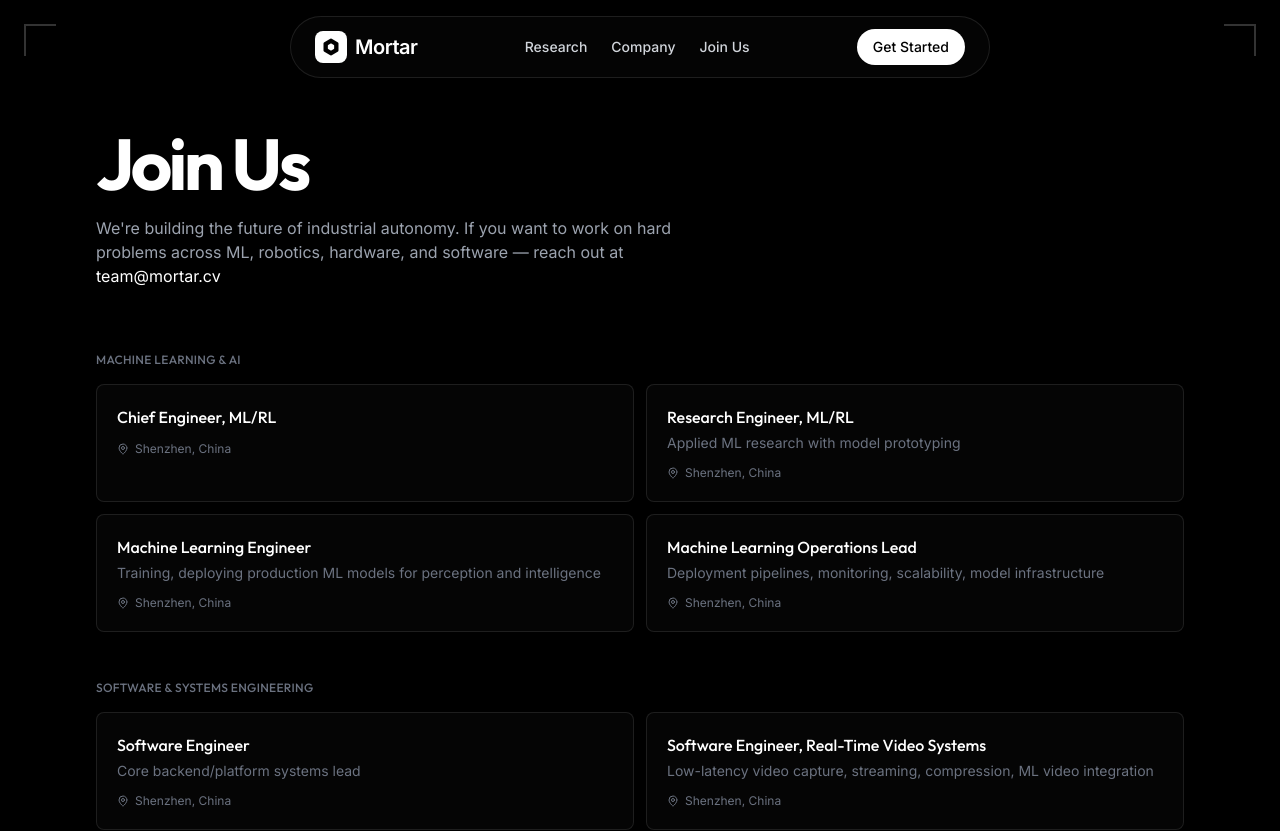
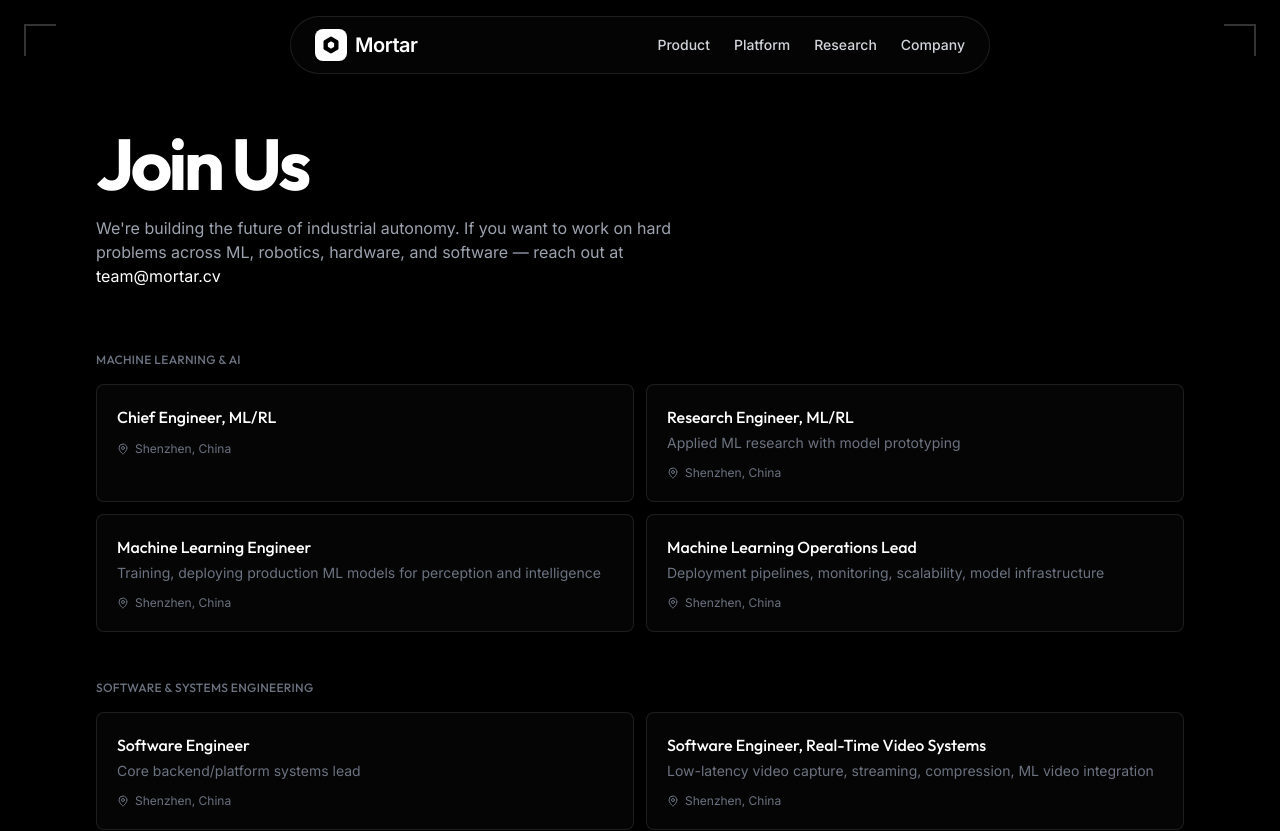
Before and after one commit to rboukhanifi/getmortar, a React (Vite) app: page /join in a window 1280 px wide. Shown: the top 831 px of the page. Built offline with nearby package versions, Linux system fonts and the light colour scheme.

Commit message:
Update navbar: remove Join Us and Get Started, add Product and Platform links
Co-Authored-By: Claude Opus 4.6 <noreply@anthropic.com>

```diff
--- a/src/components/Navbar.tsx
+++ b/src/components/Navbar.tsx
@@ -16,15 +16,11 @@ const Navbar: React.FC = () => {
 
                     {/* Desktop Navigation */}
                     <div className="hidden md:flex items-center gap-6 font-medium text-gray-300 text-sm">
+                        <Link to="/product" className="hover:text-white transition-colors">Product</Link>
+                        <Link to="/platform" className="hover:text-white transition-colors">Platform</Link>
                         <Link to="/research" className="hover:text-white transition-colors">Research</Link>
                         <Link to="/company" className="hover:text-white transition-colors">Company</Link>
-                        <Link to="/join" className="hover:text-white transition-colors">Join Us</Link>
                     </div>
-
-                    <div className="flex items-center gap-3">
-                        <Link to="/get-started" className="rounded-full font-medium hidden sm:block px-4 py-2 text-sm bg-white text-black hover:bg-gray-200 transition-colors">
-                            Get Started
-                        </Link>
 
                     {/* Mobile Menu Button */}
                     <button
@@ -35,7 +31,6 @@ const Navbar: React.FC = () => {
                         {mobileMenuOpen ? <X size={24} /> : <Menu size={24} />}
                     </button>
                 </div>
-                </div>
             </nav>
 
             {/* Mobile Menu Overlay */}
@@ -44,6 +39,20 @@ const Navbar: React.FC = () => {
                     <div className="absolute inset-0 bg-black/50 backdrop-blur-sm" onClick={() => setMobileMenuOpen(false)} />
                     <div className="absolute top-20 left-4 right-4 rounded-2xl p-6 shadow-2xl bg-[#050505] border border-white/10">
                         <div className="flex flex-col gap-4">
+                            <Link
+                                to="/product"
+                                onClick={() => setMobileMenuOpen(false)}
+                                className="text-lg font-medium py-3 px-4 rounded-lg text-white hover:bg-white/10 transition-colors"
+                            >
+                                Product
+                            </Link>
+                            <Link
+                                to="/platform"
+                                onClick={() => setMobileMenuOpen(false)}
+                                className="text-lg font-medium py-3 px-4 rounded-lg text-white hover:bg-white/10 transition-colors"
+                            >
+                                Platform
+                            </Link>
                             <Link
                                 to="/research"
                                 onClick={() => setMobileMenuOpen(false)}
@@ -58,21 +67,6 @@ const Navbar: React.FC = () => {
                             >
                                 Company
                             </Link>
-                            <Link
-                                to="/join"
-                                onClick={() => setMobileMenuOpen(false)}
-                                className="text-lg font-medium py-3 px-4 rounded-lg text-white hover:bg-white/10 transition-colors"
-                            >
-                                Join Us
-                            </Link>
-                            <hr className="my-2 border-white/10" />
-                            <Link
-                                to="/get-started"
-                                onClick={() => setMobileMenuOpen(false)}
-                                className="text-lg font-semibold py-3 px-4 rounded-lg text-center bg-white text-black hover:bg-gray-200 transition-colors"
-                            >
-                                Get Started
-                            </Link>
                         </div>
                     </div>
                 </div>
```
Lines whose indentation alone changed are shown as unchanged.
